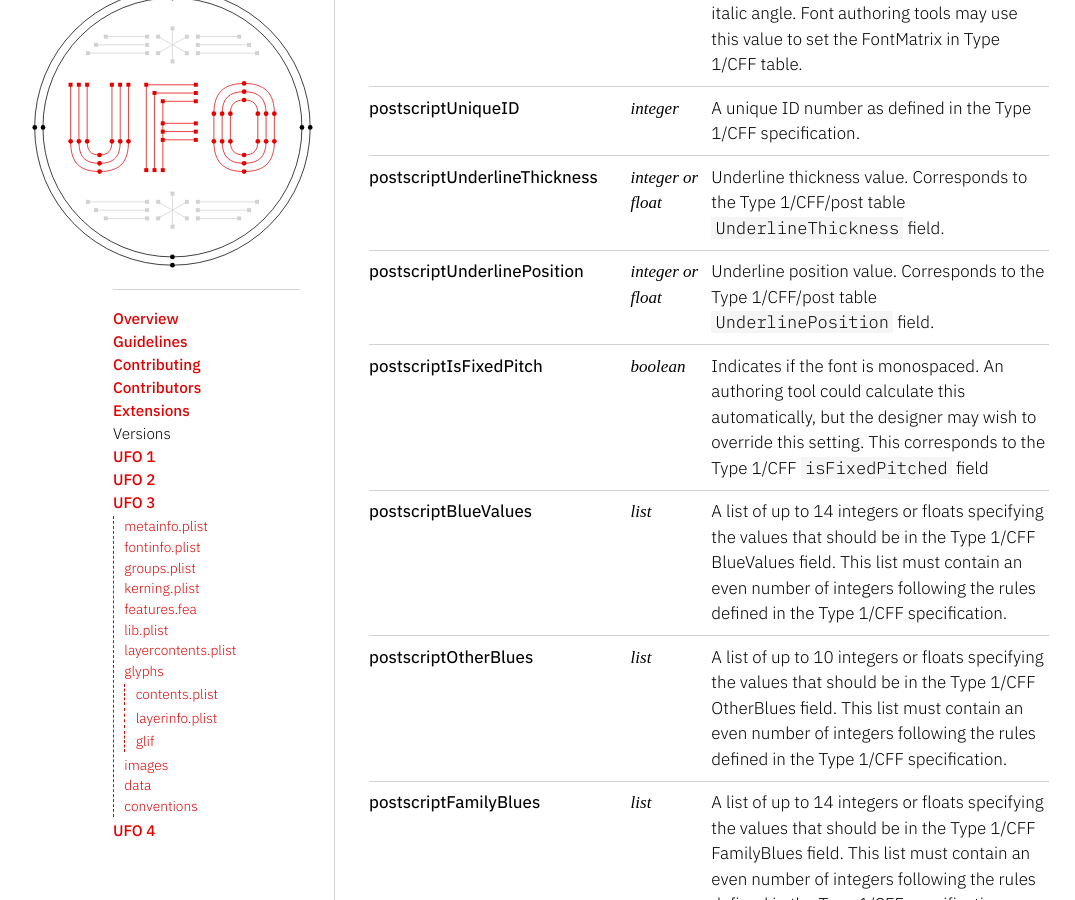
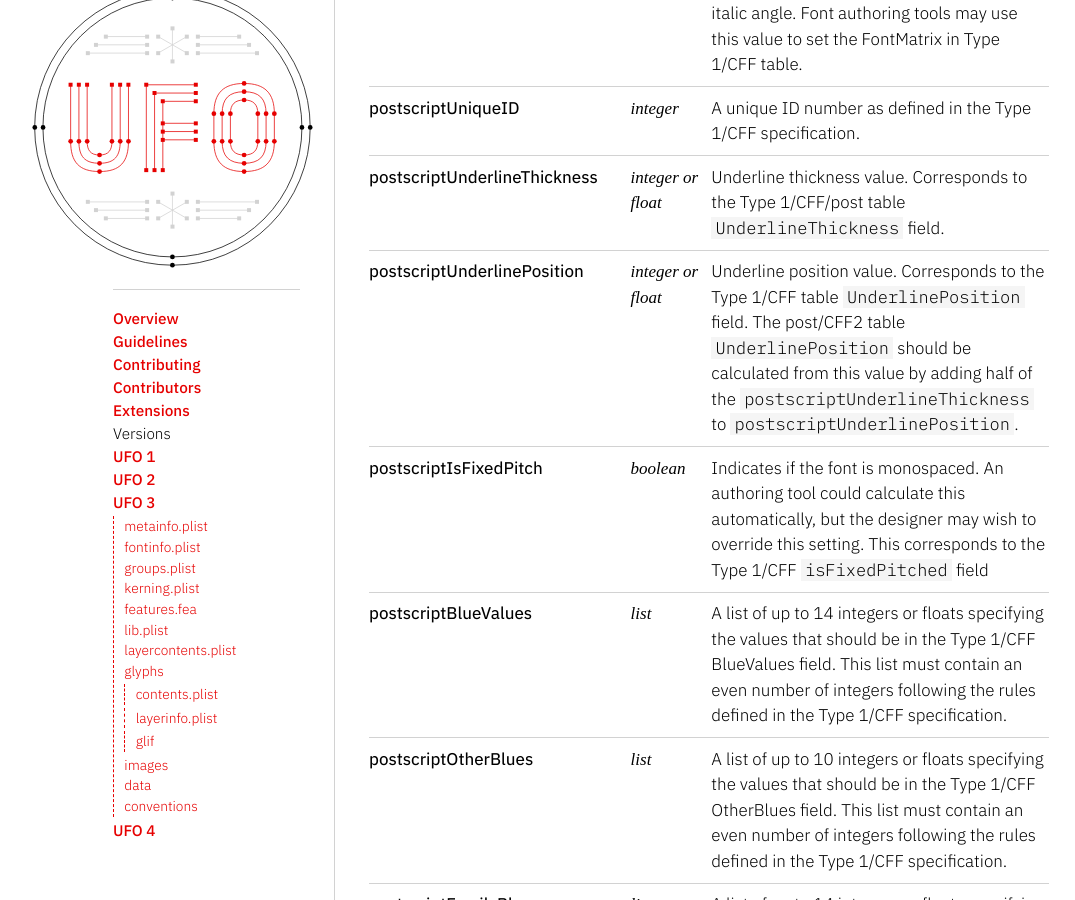
Before and after one commit to unified-font-object/ufo-spec, a Jekyll site: the page built from versions/ufo3/fontinfo.plist.md, in a window 1280 px wide and 900 px high, scrolled down 13019 px. Shown: the whole window, without its empty margins (51-1126 px from the left). Built offline with Jekyll 4.4.1, drawn with Linux system fonts in a browser that asks for light colours; some web fonts are replaced; some of the changed text lies outside the part shown.

Commit message:
Clarify postscriptUnderlinePosition
Additionally, update links to OT spec.

```diff
--- a/versions/ufo3/fontinfo.plist.md
+++ b/versions/ufo3/fontinfo.plist.md
@@ -286,7 +286,7 @@ Records should have a unique `nameID`, `platformID`, `encodingID` and `languageI
 | postscriptSlantAngle | integer or float | Artificial slant angle. This must be an angle in counter-clockwise degrees from the vertical. This value is *not* the same as the italic angle. Font authoring tools may use this value to set the FontMatrix in Type 1/CFF table. |
 | postscriptUniqueID | integer | A unique ID number as defined in the Type 1/CFF specification. |
 | postscriptUnderlineThickness | integer or float | Underline thickness value. Corresponds to the Type 1/CFF/post table `UnderlineThickness` field. |
-| postscriptUnderlinePosition | integer or float | Underline position value. Corresponds to the Type 1/CFF/post table `UnderlinePosition` field. |
+| postscriptUnderlinePosition | integer or float | Underline position value. Corresponds to the Type 1/CFF table `UnderlinePosition` field. The post/CFF2 table `UnderlinePosition` should be calculated from this value by adding half of the `postscriptUnderlineThickness` to `postscriptUnderlinePosition`. |
 | postscriptIsFixedPitch | boolean | Indicates if the font is monospaced. An authoring tool could calculate this automatically, but the designer may wish to override this setting. This corresponds to the Type 1/CFF `isFixedPitched` field |
 | postscriptBlueValues | list | A list of up to 14 integers or floats specifying the values that should be in the Type 1/CFF BlueValues field. This list must contain an even number of integers following the rules defined in the Type 1/CFF specification. |
 | postscriptOtherBlues | list | A list of up to 10 integers or floats specifying the values that should be in the Type 1/CFF OtherBlues field. This list must contain an even number of integers following the rules defined in the Type 1/CFF specification. |
@@ -343,6 +343,7 @@ Records should have a unique `nameID`, `platformID`, `encodingID` and `languageI
 7.  If `postscriptFullName` is not given, the Type 1/CFF `FullName` field can be created by combining the generic `familyName` and `styleName` attributes.
 8.  The Type 1/CFF/post table `italicAngle` field can be found at the generic `italicAngle` attribute.
 9.  The Type 1/CFF `postscriptWeightName` has no standard mapping to the `openTypeOS2WeightClass` value. The only official examples are given in [The OpenType OS/2 table specification.] This means that the value used is often up to the authoring tool or designer. It should be reasonable, e.g. "Medium" for a `openTypeOS2WeightClass` value of 500, "Bold" for a value of 700, etc.
+10.  The difference between CFF/Type1 underline position and post/CFF2 values is documented in [The OpenType post table specification.]
 
 #### Macintosh FOND Resource Data
 
@@ -585,11 +586,12 @@ The guidelines are stored as dictionaries of the following format.
 
 The guideline extends along `angle` to infinity in both directions out of the point defined by `x` and `y`. If `y` and `angle` are omitted, the element represents a vertical guideline. If `x` and `angle` are omitted, the element represents a horizontal guideline.
 
-  [The OpenType gasp table specification.]: http://www.microsoft.com/typography/otspec/gasp.htm
-  [The OpenType head table specification.]: http://www.microsoft.com/typography/otspec/head.htm
-  [The OpenType hhea table specification]: http://www.microsoft.com/typography/otspec/hhea.htm
-  [The OpenType name table specification.]: http://www.microsoft.com/typography/otspec/name.htm
-  [The OpenType OS/2 table specification.]: http://www.microsoft.com/typography/otspec/os2.htm
+  [The OpenType gasp table specification.]: https://learn.microsoft.com/en-us/typography/opentype/spec/gasp
+  [The OpenType head table specification.]: https://learn.microsoft.com/en-us/typography/opentype/spec/head
+  [The OpenType hhea table specification]: https://learn.microsoft.com/en-us/typography/opentype/spec/hhea
+  [The OpenType name table specification.]: https://learn.microsoft.com/en-us/typography/opentype/spec/name
+  [The OpenType OS/2 table specification.]: https://learn.microsoft.com/en-us/typography/opentype/spec/os2
+  [The OpenType post table specification.]: https://learn.microsoft.com/en-us/typography/opentype/spec/post
   [The Panose specification.]: https://monotype.github.io/panose/pan1.htm
   [The OpenType vhea table specification]: http://www.microsoft.com/typography/otspec/vhea.htm
   [The OpenType post table specification.]: http://www.microsoft.com/typography/otspec/post.htm
```
